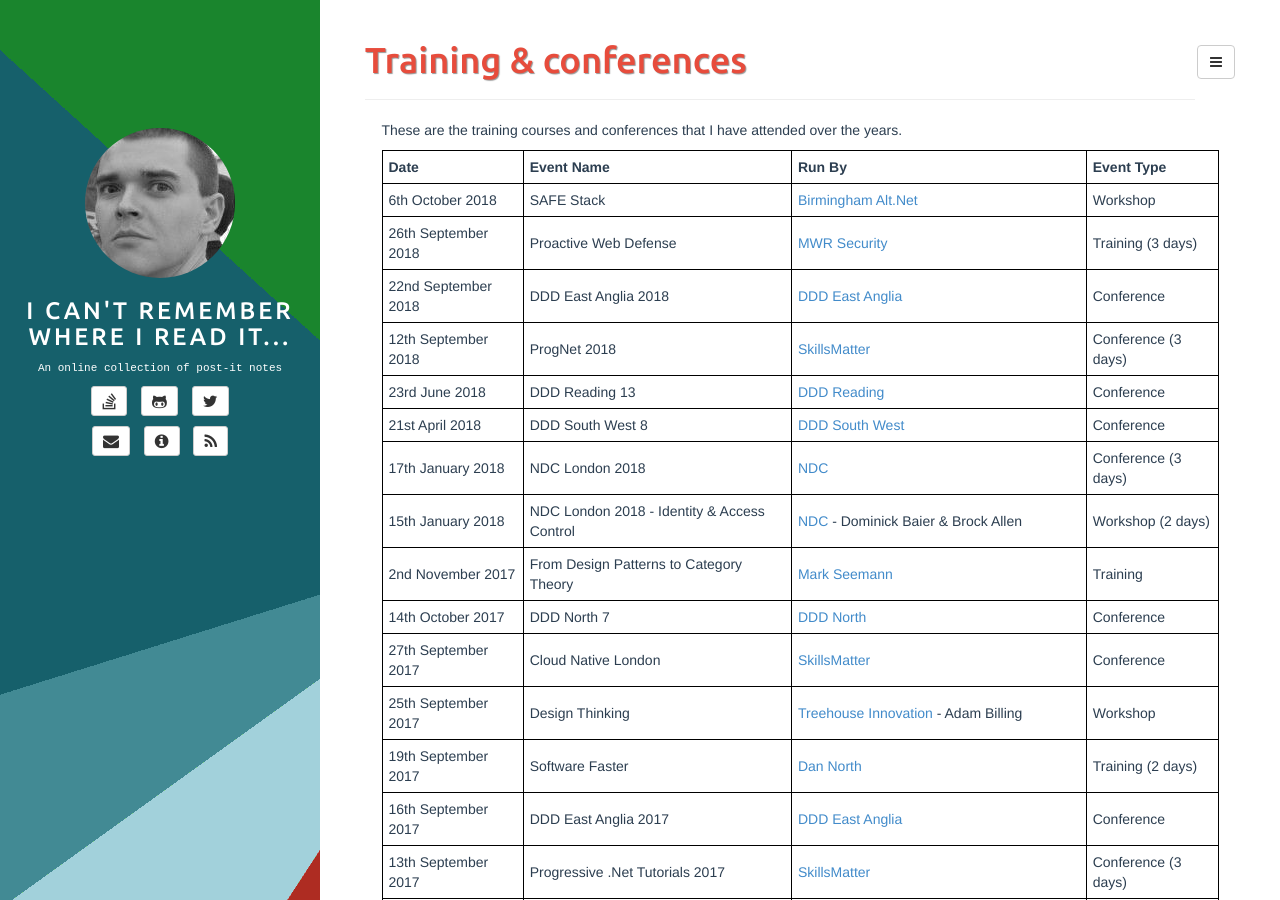
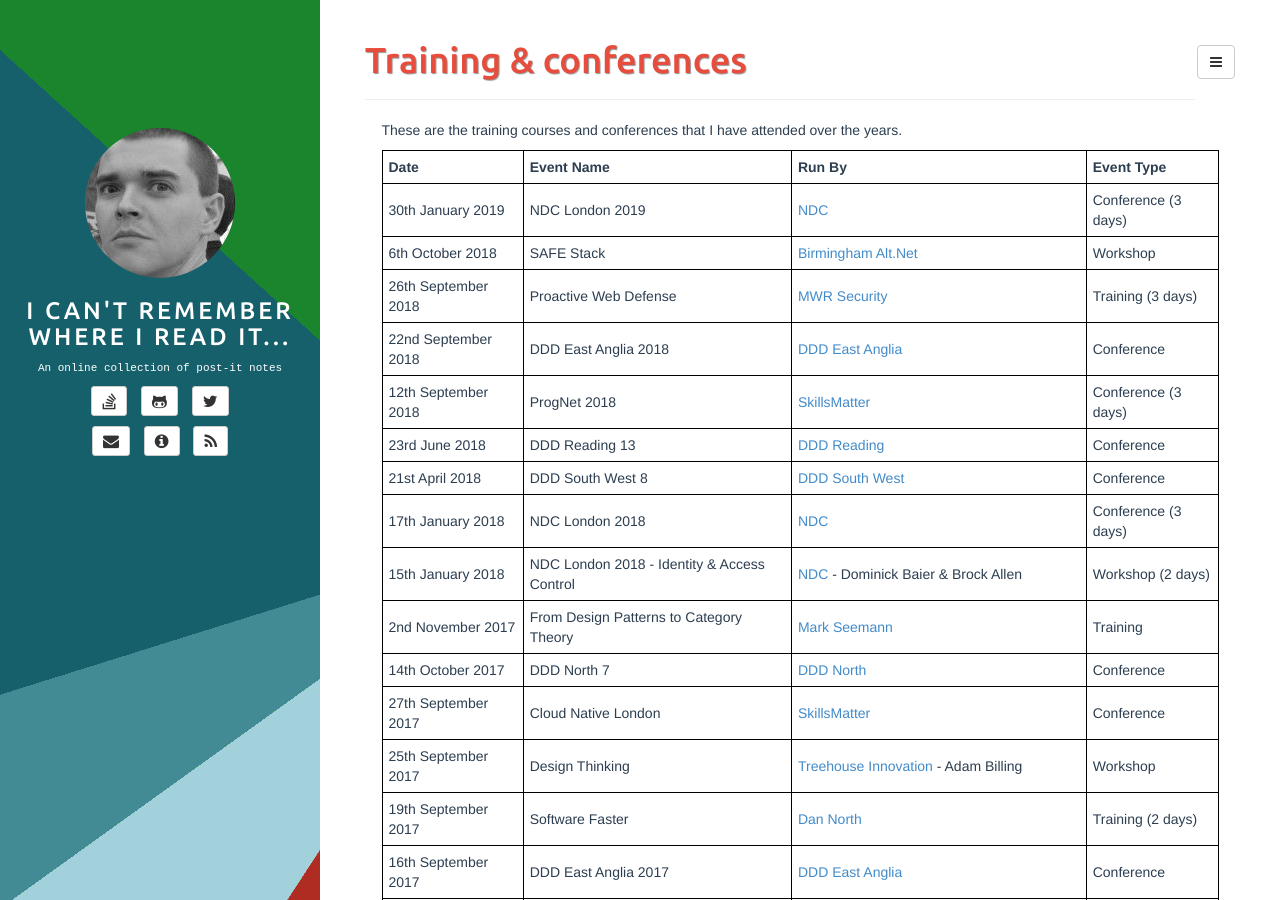
Before and after one commit to adrianbanks/adrianbanks.github.io, a Jekyll site: the page built from training.md, in a window 1280 px wide and 900 px high. Built offline with Jekyll 4.4.1, drawn with Linux system fonts in a browser that asks for light colours.

Commit message:
Add NDC London attendance

```diff
--- a/training.md
+++ b/training.md
@@ -7,7 +7,8 @@ These are the training courses and conferences that I have attended over the yea
 
 | **Date**            | **Event Name**                                     | **Run By**                                               | **Event Type**      |
 | ------------------- | -------------------------------------------------- | -------------------------------------------------------- | ------------------- |
-| 6th October 2018    | SAFE Stack                                         | [Birmingham Alt.Net][21]                                 | Workshop
+| 30th January 2019   | NDC London 2019                                    | [NDC][9]                                                 | Conference (3 days) |
+| 6th October 2018    | SAFE Stack                                         | [Birmingham Alt.Net][21]                                 | Workshop            |
 | 26th September 2018 | Proactive Web Defense                              | [MWR Security][20]                                       | Training (3 days)   |
 | 22nd September 2018 | DDD East Anglia 2018                               | [DDD East Anglia][8]                                     | Conference          |
 | 12th September 2018 | ProgNet 2018                                       | [SkillsMatter][6]                                        | Conference (3 days) |
```
